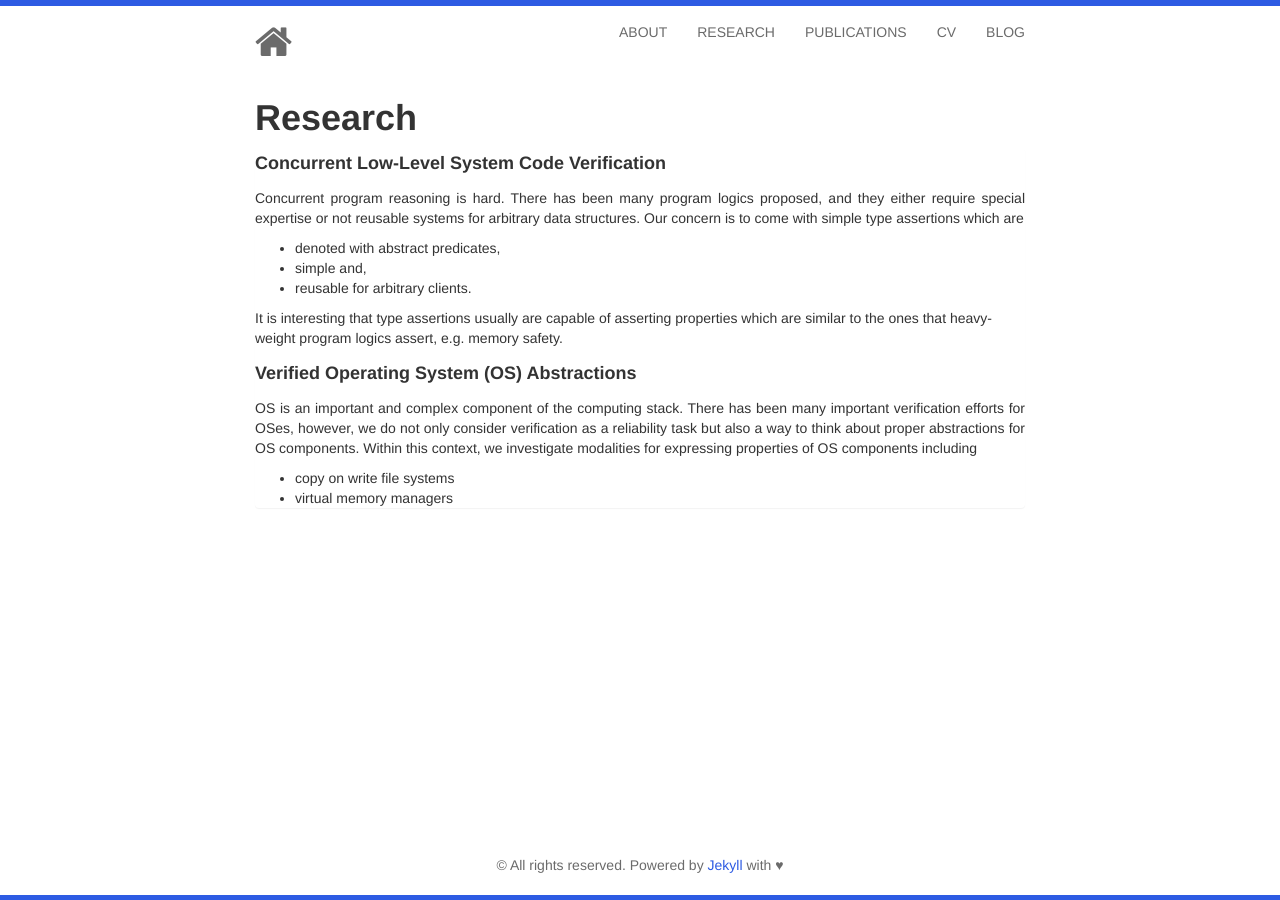
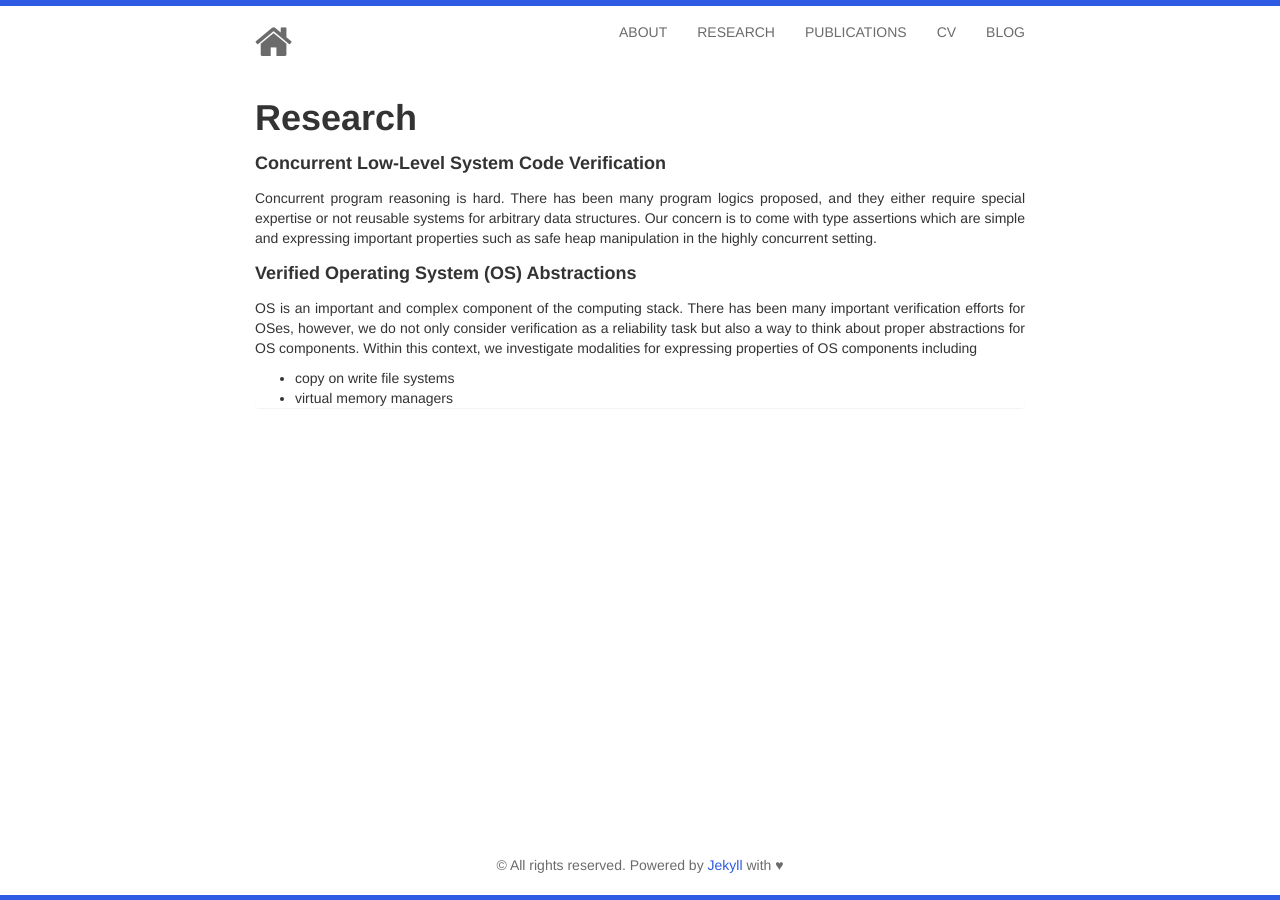
Before and after one commit to ismailkuru/deprecated.github.io, a Jekyll site: the page built from research/index.html, in a window 1280 px wide. Built offline with Jekyll 4.4.1, drawn with Linux system fonts in a browser that asks for light colours; nearby versions of some CDN libraries.

Commit message:
Update index.html

```diff
--- a/research/index.html
+++ b/research/index.html
@@ -13,14 +13,7 @@ title: Research
 				</p>
 				<p align="justify">
 				  Concurrent program reasoning is hard. There has been many program logics proposed, and they either require
-				  special expertise or not reusable systems for arbitrary data structures. Our concern is to come with simple type assertions which are
-				<ul>
-					<li>denoted with abstract predicates,</li>
-					<li>simple and,</li>
-					<li>reusable for arbitrary clients.</li>
-				</ul>
-				It is interesting that type assertions usually are capable of asserting properties which are similar to the ones that heavy-weight program logics
-				assert, e.g. memory safety.
+				  special expertise or not reusable systems for arbitrary data structures. Our concern is to come with type assertions which are simple and expressing important properties such as safe heap manipulation in the highly concurrent setting.
 				</p>
 				<p align="left">
 				<h5><strong>Verified Operating System (OS) Abstractions</strong></h5>
```
